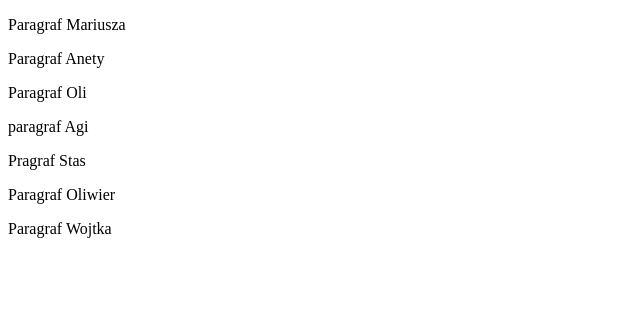
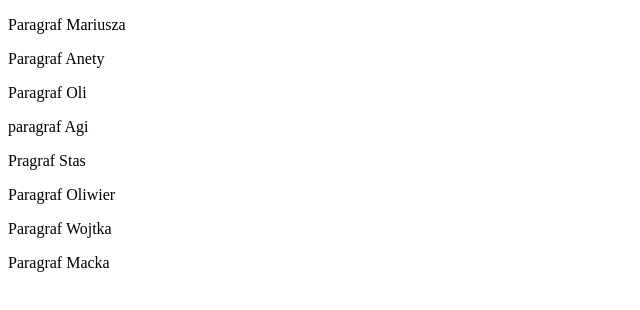
Before and after one commit to wasilionok/wasilionok.github.io, a plain HTML site: page index.html in a window 1280 px wide. Shown: the whole page, without its empty margins (0-640 px from the left). Drawn offline with Linux system fonts and the light colour scheme.

Commit message:
paragraf macka

```diff
--- a/index.html
+++ b/index.html
@@ -12,5 +12,6 @@
     <p>Pragraf Stas</p>
     <p>Paragraf Oliwier</p>
     <p>Paragraf Wojtka</p>
+    <p>Paragraf Macka</p>
 </body>
 </html>
```
